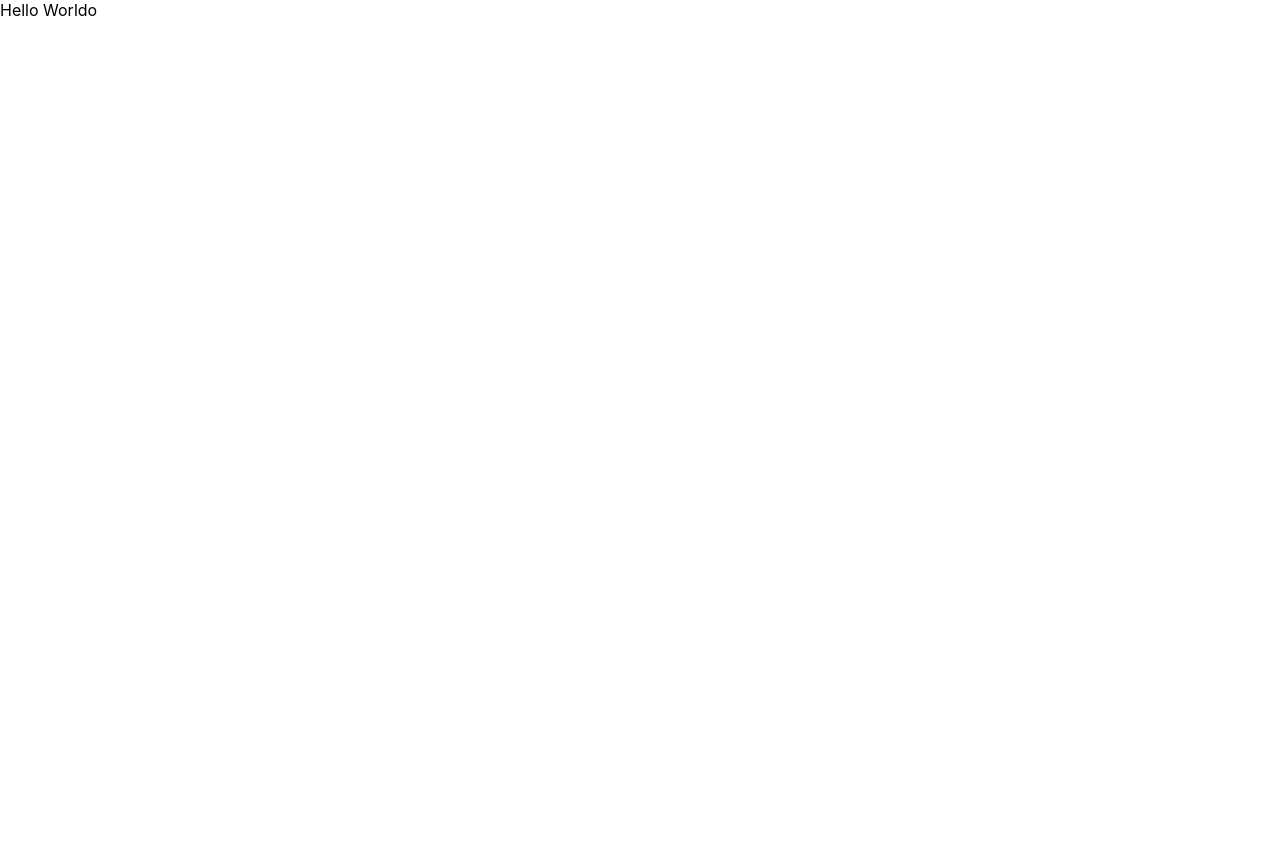
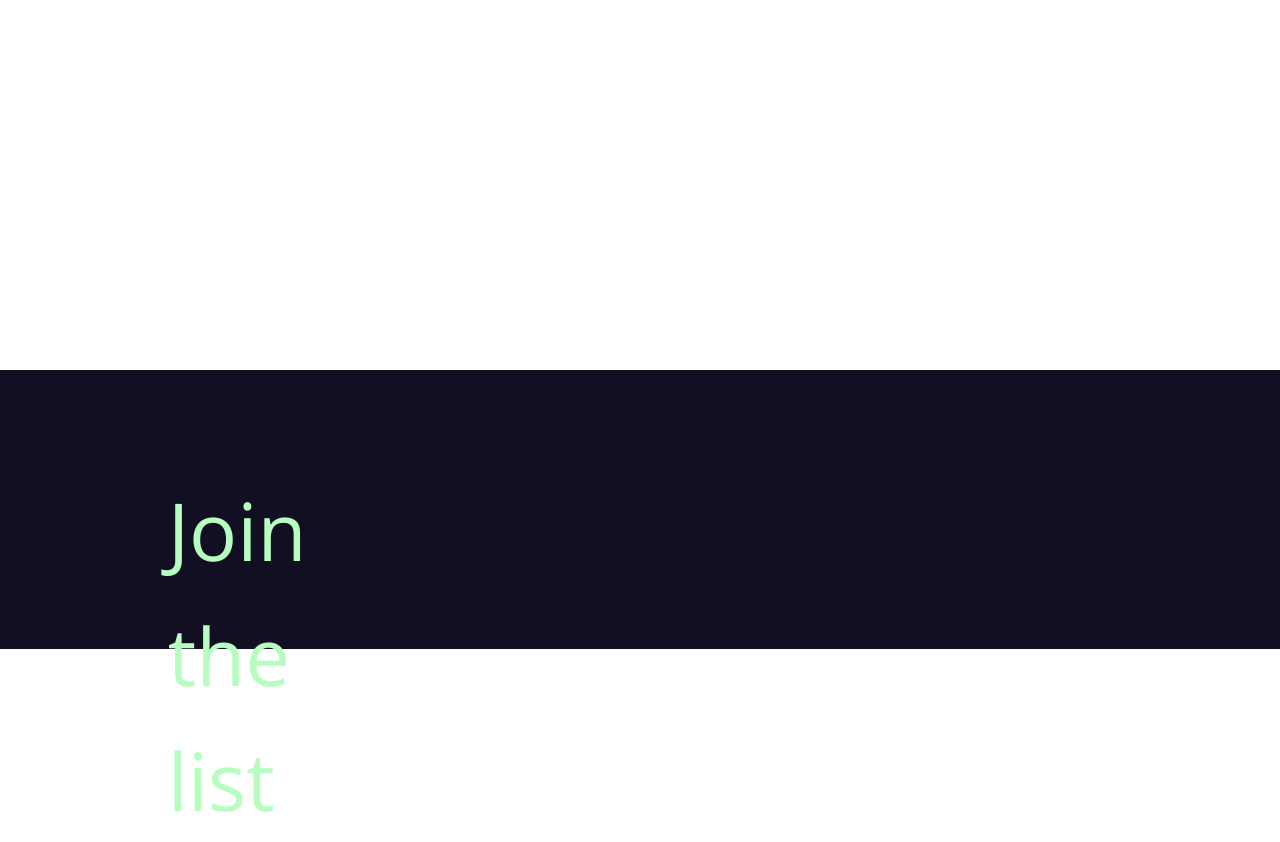
Before and after one commit to robertobuso/buso-garcia-newsform, a React (Create React App) app: page / in a window 1280 px wide. Before the commit the page ends 800 px from the top, so only its background shows below. Built offline with nearby package versions, Linux system fonts and the light colour scheme.

Commit message:
footer rectangle call to action in desktop 1

```diff
--- a/src/App.css
+++ b/src/App.css
@@ -1,32 +1,30 @@
-.App {
-  text-align: center;
+.footer {
+  position: absolute;
+  left: -0.21%;
+  right: -0.14%;
+  top: 26.85%;
+  bottom: 1%;
 }
 
-.App-logo {
-  animation: App-logo-spin infinite 20s linear;
-  height: 40vmin;
+.rectangle {
+  position: absolute;
+  left: 0%;
+  right: 0%;
+  top: 26.85%;
+  bottom: 24.7%;
+  background: #120F23;
 }
 
-.App-header {
-  background-color: #282c34;
-  min-height: 100vh;
-  display: flex;
-  flex-direction: column;
-  align-items: center;
-  justify-content: center;
-  font-size: calc(10px + 2vmin);
-  color: white;
+.call-to-action {
+  position: absolute;
+  left: 13.26%;
+  right: 67.71%;
+  top: 34.7%;
+  bottom: 30.13%;
+  font-family: Open Sans;
+  font-style: normal;
+  font-weight: normal;
+  line-height: 125px;
+  font-size: 80px;
+  color: #B6FDBF;
 }
-
-.App-link {
-  color: #61dafb;
-}
-
-@keyframes App-logo-spin {
-  from {
-    transform: rotate(0deg);
-  }
-  to {
-    transform: rotate(360deg);
-  }
-}
--- a/src/App.js
+++ b/src/App.js
@@ -2,11 +2,15 @@ import React, { Component } from 'react';
 import logo from './logo.svg';
 import './App.css';
 
+import CallToAction from './Components/CallToAction.js'
+
 class App extends Component {
   render() {
     return (
-      <div>
-      Hello Worldo
+      <div className='footer'>
+      <div className='rectangle'>
+      <CallToAction />
+      </div>
       </div>
     );
   }
--- /dev/null
+++ b/src/Components/CallToAction.js
@@ -0,0 +1,11 @@
+import React from 'react';
+
+const CallToAction = props => {
+  return (
+    <div className='call-to-action'>
+    Join {<br/>}the list
+    </div>
+  )
+}
+
+export default CallToAction;
```
